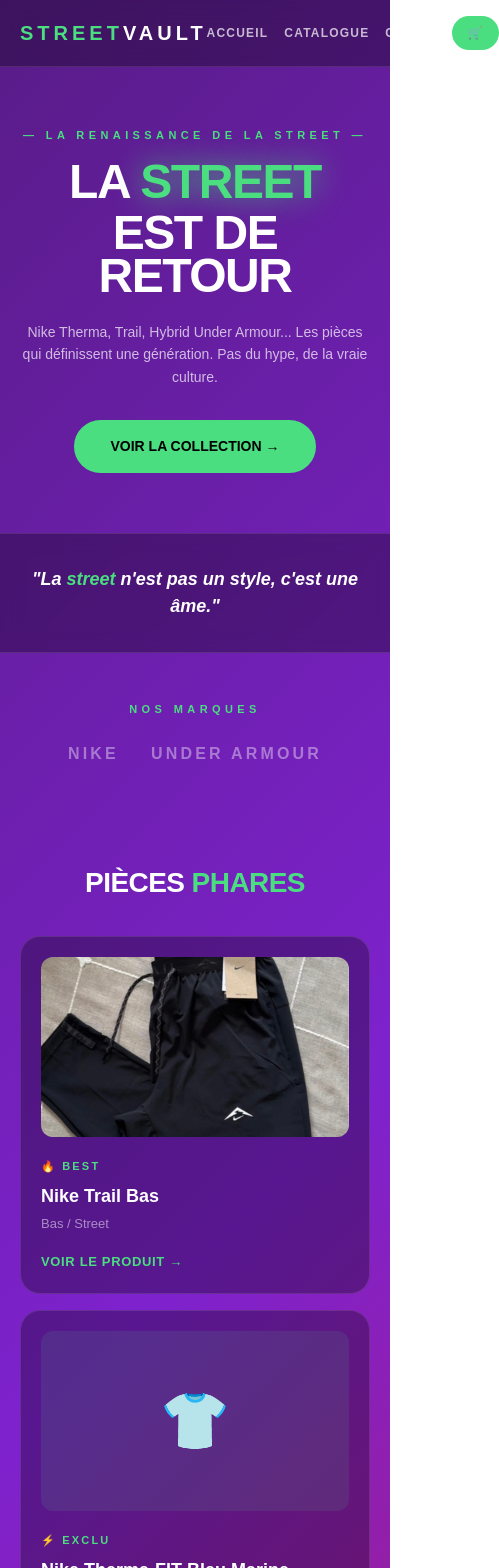
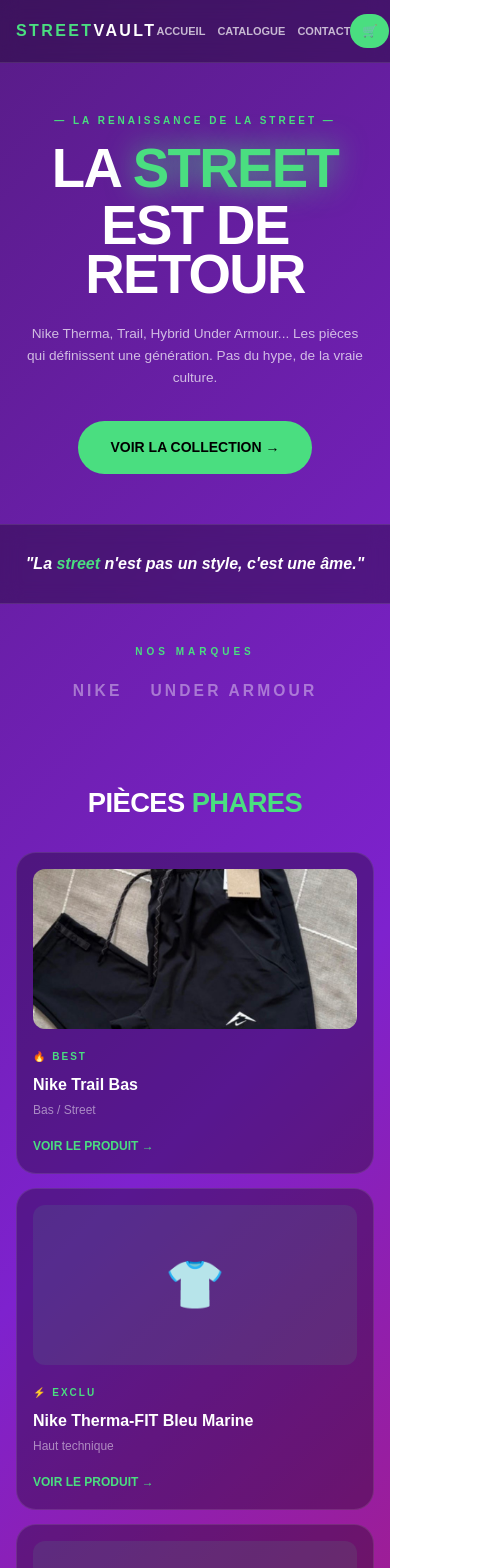
Before and after one commit to Ouissame9/streetwear-shop, a Next.js app: page / in a window 390 px wide. Shown: the top 1568 px of the page, 499 px wide, since content can reach past the window. Built offline with nearby package versions, Linux system fonts and the light colour scheme.

Commit message:
fix responsive mobile navbar

```diff
--- a/app/page.tsx
+++ b/app/page.tsx
@@ -2,81 +2,81 @@
 
 export default function Home() {
   return (
-    <main style={{minHeight: "100vh", background: "linear-gradient(135deg, #581c87, #7e22ce, #be185d)", color: "white"}}>
+    <main style={{minHeight: "100vh", background: "linear-gradient(135deg, #581c87, #7e22ce, #be185d)", color: "white", overflowX: "hidden", width: "100%"}}>
 
       {/* NAVBAR */}
-      <nav style={{display: "flex", justifyContent: "space-between", alignItems: "center", padding: "16px 20px", borderBottom: "1px solid rgba(255,255,255,0.1)", position: "sticky", top: 0, zIndex: 50, background: "rgba(0,0,0,0.3)", backdropFilter: "blur(10px)"}}>
-        <div style={{fontSize: "20px", fontWeight: 900, letterSpacing: "0.2em"}}>
+      <nav style={{display: "flex", justifyContent: "space-between", alignItems: "center", padding: "14px 16px", borderBottom: "1px solid rgba(255,255,255,0.1)", position: "sticky", top: 0, zIndex: 50, background: "rgba(0,0,0,0.3)", backdropFilter: "blur(10px)", width: "100%", boxSizing: "border-box"}}>
+        <div style={{fontSize: "16px", fontWeight: 900, letterSpacing: "0.15em", flexShrink: 0}}>
           <span style={{color: "#4ade80"}}>STREET</span>
           <span style={{color: "white"}}>VAULT</span>
         </div>
-        <div style={{display: "flex", gap: "16px", fontSize: "12px", fontWeight: 700, letterSpacing: "0.1em"}}>
+        <div style={{display: "flex", gap: "12px", fontSize: "11px", fontWeight: 700}}>
           <a href="/" style={{color: "rgba(255,255,255,0.7)", textDecoration: "none"}}>ACCUEIL</a>
           <a href="/catalogue" style={{color: "rgba(255,255,255,0.7)", textDecoration: "none"}}>CATALOGUE</a>
-          <a href="/contact" style={{color: "rgba(255,255,255,0.7)", textDecoration: "none"}}>CONTACT</a>
+          <a href="#" style={{color: "rgba(255,255,255,0.7)", textDecoration: "none"}}>CONTACT</a>
         </div>
-        <a href="/panier" style={{background: "#4ade80", color: "black", fontWeight: 900, padding: "8px 16px", borderRadius: "999px", fontSize: "12px", textDecoration: "none"}}>
+        <a href="/panier" style={{background: "#4ade80", color: "black", fontWeight: 900, padding: "8px 12px", borderRadius: "999px", fontSize: "12px", textDecoration: "none", flexShrink: 0}}>
           🛒
         </a>
       </nav>
 
       {/* HERO */}
-      <section style={{display: "flex", flexDirection: "column", alignItems: "center", justifyContent: "center", textAlign: "center", padding: "60px 20px"}}>
-        <p style={{color: "#4ade80", fontSize: "11px", fontWeight: 900, letterSpacing: "0.4em", textTransform: "uppercase", marginBottom: "16px"}}>
+      <section style={{display: "flex", flexDirection: "column", alignItems: "center", justifyContent: "center", textAlign: "center", padding: "50px 16px"}}>
+        <p style={{color: "#4ade80", fontSize: "10px", fontWeight: 900, letterSpacing: "0.3em", textTransform: "uppercase", marginBottom: "16px"}}>
           — La Renaissance de la Street —
         </p>
-        <h1 style={{fontSize: "clamp(48px, 12vw, 120px)", fontWeight: 900, lineHeight: 0.9, margin: "0 0 8px", letterSpacing: "-0.03em"}}>
+        <h1 style={{fontSize: "clamp(44px, 14vw, 120px)", fontWeight: 900, lineHeight: 0.9, margin: "0 0 8px", letterSpacing: "-0.03em", width: "100%"}}>
           LA <span style={{color: "#4ade80", textShadow: "0 0 30px rgba(74,222,128,0.8)"}}>STREET</span>
         </h1>
-        <h1 style={{fontSize: "clamp(48px, 12vw, 120px)", fontWeight: 900, lineHeight: 0.9, margin: "0 0 24px", letterSpacing: "-0.03em"}}>
+        <h1 style={{fontSize: "clamp(44px, 14vw, 120px)", fontWeight: 900, lineHeight: 0.9, margin: "0 0 24px", letterSpacing: "-0.03em", width: "100%"}}>
           EST DE RETOUR
         </h1>
-        <p style={{color: "rgba(255,255,255,0.7)", fontSize: "clamp(14px, 3vw, 18px)", maxWidth: "500px", marginBottom: "32px", lineHeight: 1.6}}>
+        <p style={{color: "rgba(255,255,255,0.7)", fontSize: "clamp(13px, 3.5vw, 18px)", maxWidth: "500px", marginBottom: "32px", lineHeight: 1.6, padding: "0 8px"}}>
           Nike Therma, Trail, Hybrid Under Armour... Les pièces qui définissent une génération. Pas du hype, de la vraie culture.
         </p>
-        <a href="/catalogue" style={{background: "#4ade80", color: "black", fontWeight: 900, padding: "16px 36px", borderRadius: "999px", fontSize: "clamp(14px, 3vw, 18px)", textDecoration: "none", display: "inline-block"}}>
+        <a href="/catalogue" style={{background: "#4ade80", color: "black", fontWeight: 900, padding: "16px 32px", borderRadius: "999px", fontSize: "clamp(14px, 3.5vw, 18px)", textDecoration: "none", display: "inline-block", width: "fit-content"}}>
           VOIR LA COLLECTION →
         </a>
       </section>
 
       {/* DICTON */}
-      <section style={{background: "rgba(0,0,0,0.3)", backdropFilter: "blur(10px)", padding: "32px 20px", textAlign: "center", borderTop: "1px solid rgba(255,255,255,0.1)", borderBottom: "1px solid rgba(255,255,255,0.1)"}}>
-        <p style={{fontSize: "clamp(18px, 4vw, 32px)", fontWeight: 900, fontStyle: "italic", margin: 0}}>
+      <section style={{background: "rgba(0,0,0,0.3)", backdropFilter: "blur(10px)", padding: "28px 16px", textAlign: "center", borderTop: "1px solid rgba(255,255,255,0.1)", borderBottom: "1px solid rgba(255,255,255,0.1)"}}>
+        <p style={{fontSize: "clamp(16px, 4vw, 28px)", fontWeight: 900, fontStyle: "italic", margin: 0, lineHeight: 1.4}}>
           "La <span style={{color: "#4ade80"}}>street</span> n'est pas un style, c'est une âme."
         </p>
       </section>
 
       {/* MARQUES */}
-      <section style={{padding: "48px 20px", textAlign: "center"}}>
-        <h2 style={{fontSize: "11px", fontWeight: 900, letterSpacing: "0.4em", color: "#4ade80", textTransform: "uppercase", marginBottom: "24px"}}>Nos Marques</h2>
-        <div style={{display: "flex", justifyContent: "center", gap: "32px", flexWrap: "wrap"}}>
-          <a href="/catalogue" style={{color: "rgba(255,255,255,0.4)", fontSize: "clamp(16px, 4vw, 24px)", fontWeight: 900, letterSpacing: "0.2em", textDecoration: "none"}}>NIKE</a>
-          <a href="/catalogue" style={{color: "rgba(255,255,255,0.4)", fontSize: "clamp(16px, 4vw, 24px)", fontWeight: 900, letterSpacing: "0.2em", textDecoration: "none"}}>UNDER ARMOUR</a>
+      <section style={{padding: "40px 16px", textAlign: "center"}}>
+        <h2 style={{fontSize: "10px", fontWeight: 900, letterSpacing: "0.4em", color: "#4ade80", textTransform: "uppercase", marginBottom: "20px"}}>Nos Marques</h2>
+        <div style={{display: "flex", justifyContent: "center", gap: "28px", flexWrap: "wrap"}}>
+          <a href="/catalogue" style={{color: "rgba(255,255,255,0.4)", fontSize: "clamp(14px, 4vw, 22px)", fontWeight: 900, letterSpacing: "0.2em", textDecoration: "none"}}>NIKE</a>
+          <a href="/catalogue" style={{color: "rgba(255,255,255,0.4)", fontSize: "clamp(14px, 4vw, 22px)", fontWeight: 900, letterSpacing: "0.2em", textDecoration: "none"}}>UNDER ARMOUR</a>
         </div>
       </section>
 
       {/* PIÈCES PHARES */}
-      <section style={{padding: "48px 20px"}}>
-        <h2 style={{fontSize: "clamp(28px, 6vw, 48px)", fontWeight: 900, textAlign: "center", marginBottom: "32px", letterSpacing: "-0.02em"}}>
+      <section style={{padding: "40px 16px"}}>
+        <h2 style={{fontSize: "clamp(24px, 7vw, 48px)", fontWeight: 900, textAlign: "center", marginBottom: "28px", letterSpacing: "-0.02em"}}>
           PIÈCES <span style={{color: "#4ade80"}}>PHARES</span>
         </h2>
-        <div style={{display: "grid", gridTemplateColumns: "repeat(auto-fit, minmax(280px, 1fr))", gap: "16px", maxWidth: "1000px", margin: "0 auto"}}>
+        <div style={{display: "grid", gridTemplateColumns: "repeat(auto-fit, minmax(250px, 1fr))", gap: "14px", maxWidth: "1000px", margin: "0 auto"}}>
           {[
             { id: 19, name: "Nike Trail Bas", type: "Bas / Street", tag: "🔥 BEST", photo: "/images/bas-niketrail.JPG" },
             { id: 4, name: "Nike Therma-FIT Bleu Marine", type: "Haut technique", tag: "⚡ EXCLU", photo: null },
             { id: 20, name: "Under Armour Hybride", type: "Vert & Noir", tag: "💜 NEW", photo: null },
           ].map((p) => (
             <a key={p.id} href={`/produit/${p.id}`} style={{textDecoration: "none"}}>
-              <div style={{background: "rgba(0,0,0,0.3)", border: "1px solid rgba(255,255,255,0.1)", borderRadius: "20px", padding: "20px", cursor: "pointer", transition: "all 0.3s"}}>
-                <div style={{borderRadius: "12px", height: "180px", marginBottom: "16px", overflow: "hidden", background: "rgba(74,222,128,0.1)", display: "flex", alignItems: "center", justifyContent: "center", fontSize: "56px"}}>
+              <div style={{background: "rgba(0,0,0,0.3)", border: "1px solid rgba(255,255,255,0.1)", borderRadius: "20px", padding: "16px", cursor: "pointer"}}>
+                <div style={{borderRadius: "12px", height: "160px", marginBottom: "14px", overflow: "hidden", background: "rgba(74,222,128,0.1)", display: "flex", alignItems: "center", justifyContent: "center", fontSize: "48px"}}>
                   {p.photo ? (
                     <img src={p.photo} alt={p.name} style={{width: "100%", height: "100%", objectFit: "cover"}} />
                   ) : "👕"}
                 </div>
-                <span style={{fontSize: "11px", fontWeight: 900, color: "#4ade80", letterSpacing: "0.2em"}}>{p.tag}</span>
-                <h3 style={{fontSize: "18px", fontWeight: 900, margin: "6px 0 4px", color: "white"}}>{p.name}</h3>
-                <p style={{color: "rgba(255,255,255,0.5)", fontSize: "13px", margin: "0 0 16px"}}>{p.type}</p>
-                <span style={{color: "#4ade80", fontWeight: 900, fontSize: "13px", letterSpacing: "0.05em"}}>VOIR LE PRODUIT →</span>
+                <span style={{fontSize: "10px", fontWeight: 900, color: "#4ade80", letterSpacing: "0.2em"}}>{p.tag}</span>
+                <h3 style={{fontSize: "16px", fontWeight: 900, margin: "6px 0 4px", color: "white"}}>{p.name}</h3>
+                <p style={{color: "rgba(255,255,255,0.5)", fontSize: "12px", margin: "0 0 14px"}}>{p.type}</p>
+                <span style={{color: "#4ade80", fontWeight: 900, fontSize: "12px"}}>VOIR LE PRODUIT →</span>
               </div>
             </a>
           ))}
@@ -84,23 +84,23 @@
       </section>
 
       {/* CTA */}
-      <section style={{padding: "60px 20px", textAlign: "center", background: "rgba(0,0,0,0.2)"}}>
-        <h2 style={{fontSize: "clamp(28px, 6vw, 52px)", fontWeight: 900, marginBottom: "16px"}}>
+      <section style={{padding: "50px 16px", textAlign: "center", background: "rgba(0,0,0,0.2)"}}>
+        <h2 style={{fontSize: "clamp(24px, 7vw, 52px)", fontWeight: 900, marginBottom: "14px"}}>
           REJOINS LE <span style={{color: "#4ade80"}}>MOUVEMENT</span>
         </h2>
-        <p style={{color: "rgba(255,255,255,0.5)", marginBottom: "28px", fontSize: "clamp(13px, 3vw, 16px)"}}>Drops exclusifs. Accès prioritaire. Vraie culture street.</p>
-        <a href="/catalogue" style={{background: "#4ade80", color: "black", fontWeight: 900, padding: "16px 40px", borderRadius: "999px", fontSize: "clamp(14px, 3vw, 18px)", textDecoration: "none", display: "inline-block"}}>
+        <p style={{color: "rgba(255,255,255,0.5)", marginBottom: "24px", fontSize: "clamp(13px, 3vw, 16px)"}}>Drops exclusifs. Accès prioritaire. Vraie culture street.</p>
+        <a href="/catalogue" style={{background: "#4ade80", color: "black", fontWeight: 900, padding: "16px 36px", borderRadius: "999px", fontSize: "clamp(14px, 3vw, 18px)", textDecoration: "none", display: "inline-block"}}>
           VOIR TOUT LE CATALOGUE →
         </a>
       </section>
 
       {/* FOOTER */}
-      <footer style={{textAlign: "center", padding: "32px 20px", borderTop: "1px solid rgba(255,255,255,0.1)"}}>
-        <p style={{fontWeight: 900, fontSize: "20px", marginBottom: "8px"}}>
+      <footer style={{textAlign: "center", padding: "28px 16px", borderTop: "1px solid rgba(255,255,255,0.1)"}}>
+        <p style={{fontWeight: 900, fontSize: "18px", marginBottom: "6px"}}>
           <span style={{color: "#4ade80"}}>STREET</span>
           <span style={{color: "white"}}>VAULT</span>
         </p>
-        <p style={{color: "rgba(255,255,255,0.2)", fontSize: "11px", letterSpacing: "0.3em", textTransform: "uppercase"}}>© 2026 — La Renaissance de la Street</p>
+        <p style={{color: "rgba(255,255,255,0.2)", fontSize: "10px", letterSpacing: "0.3em", textTransform: "uppercase"}}>© 2026 — La Renaissance de la Street</p>
       </footer>
 
     </main>
```
